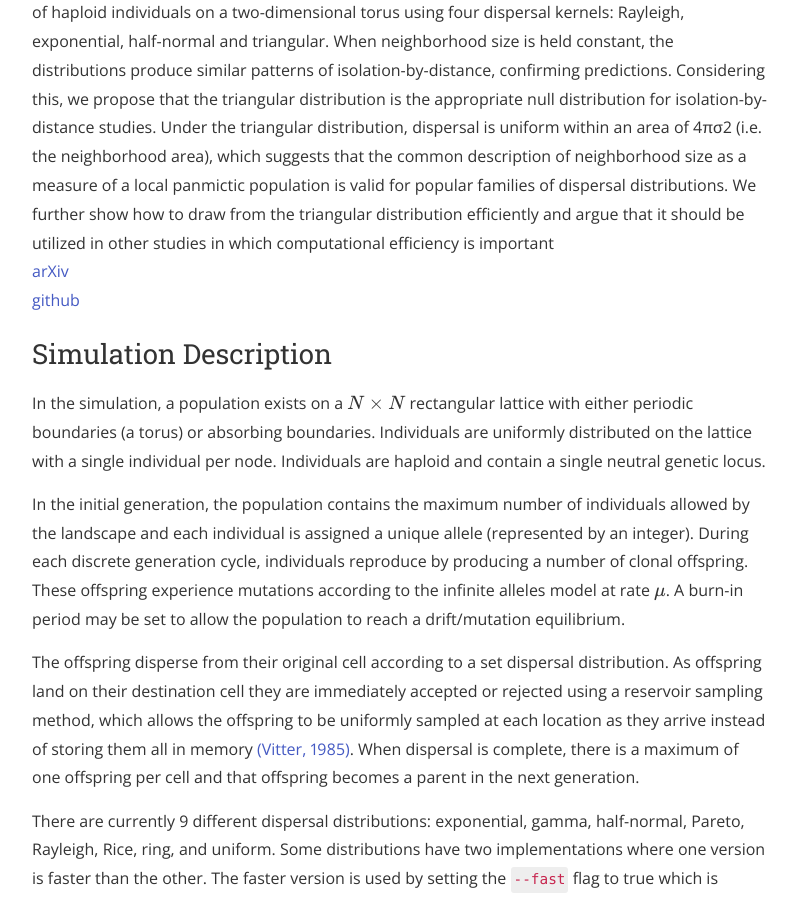
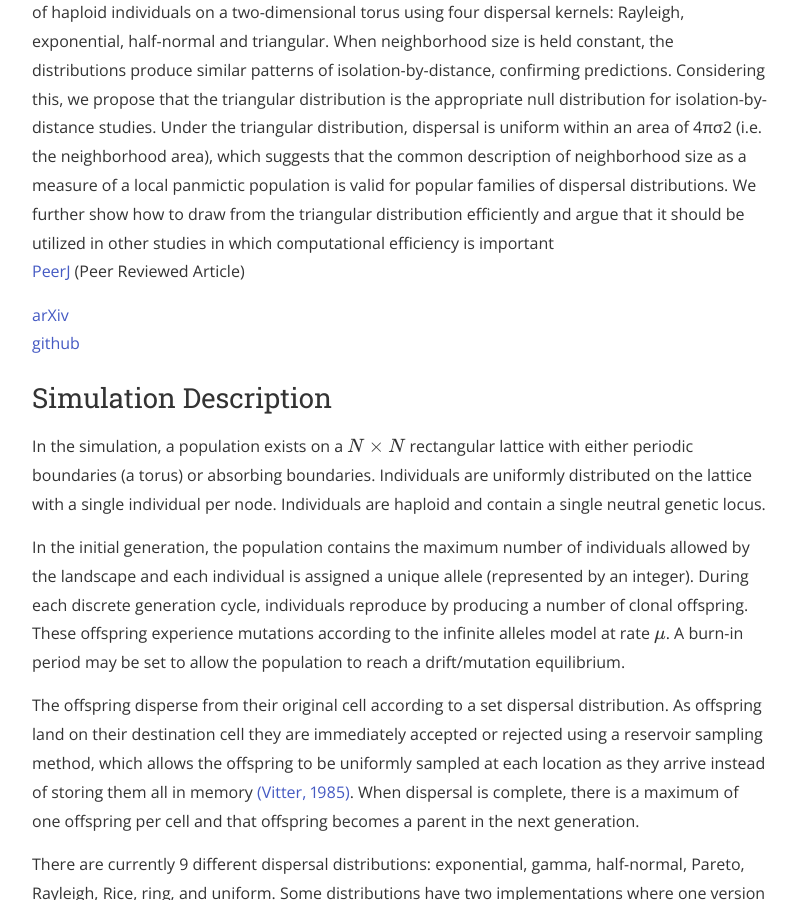
Before and after one commit to tfursten/tfursten.github.io, a Jekyll site: the page built from _posts/2015-09-01-IBD.md, in a window 1280 px wide and 900 px high, scrolled down 949 px. Shown: the whole window, without its empty margins (240-1036 px from the left). Built offline with Jekyll 4.4.1, drawn with Linux system fonts in a browser that asks for light colours; nearby versions of some CDN libraries; formulas are drawn with MathJax 3; comment, search, counter and statistics services are not loaded; a style sheet for code colours, icons or effects is not loaded.

Commit message:
add peerJ link

```diff
--- a/_posts/2015-09-01-IBD.md
+++ b/_posts/2015-09-01-IBD.md
@@ -15,6 +15,8 @@ Tara N. Furstenau and Reed A. Cartwright
 ## Abstract
 
 Under models of isolation-by-distance, population structure is determined by the probability of identity-by-descent between pairs of genes according to the geographic distance between them. Well established analytical results indicate that the relationship between geographical and genetic distance depends mostly on the neighborhood size of the population, $$N_b=4\pi\sigma^2D_e$$, which represents a standardized measure of dispersal. To test this prediction, we model local dispersal of haploid individuals on a two-dimensional torus using four dispersal kernels: Rayleigh, exponential, half-normal and triangular. When neighborhood size is held constant, the distributions produce similar patterns of isolation-by-distance, confirming predictions. Considering this, we propose that the triangular distribution is the appropriate null distribution for isolation-by-distance studies. Under the triangular distribution, dispersal is uniform within an area of 4πσ2 (i.e. the neighborhood area), which suggests that the common description of neighborhood size as a measure of a local panmictic population is valid for popular families of dispersal distributions. We further show how to draw from the triangular distribution efficiently and argue that it should be utilized in other studies in which computational efficiency is important
+[PeerJ](https://peerj.com/articles/1848/) (Peer Reviewed Article)
+
 [arXiv](http://arxiv.org/pdf/1501.01085v1.pdf)
 [github](https://github.com/tfursten/IBD)
 
```
